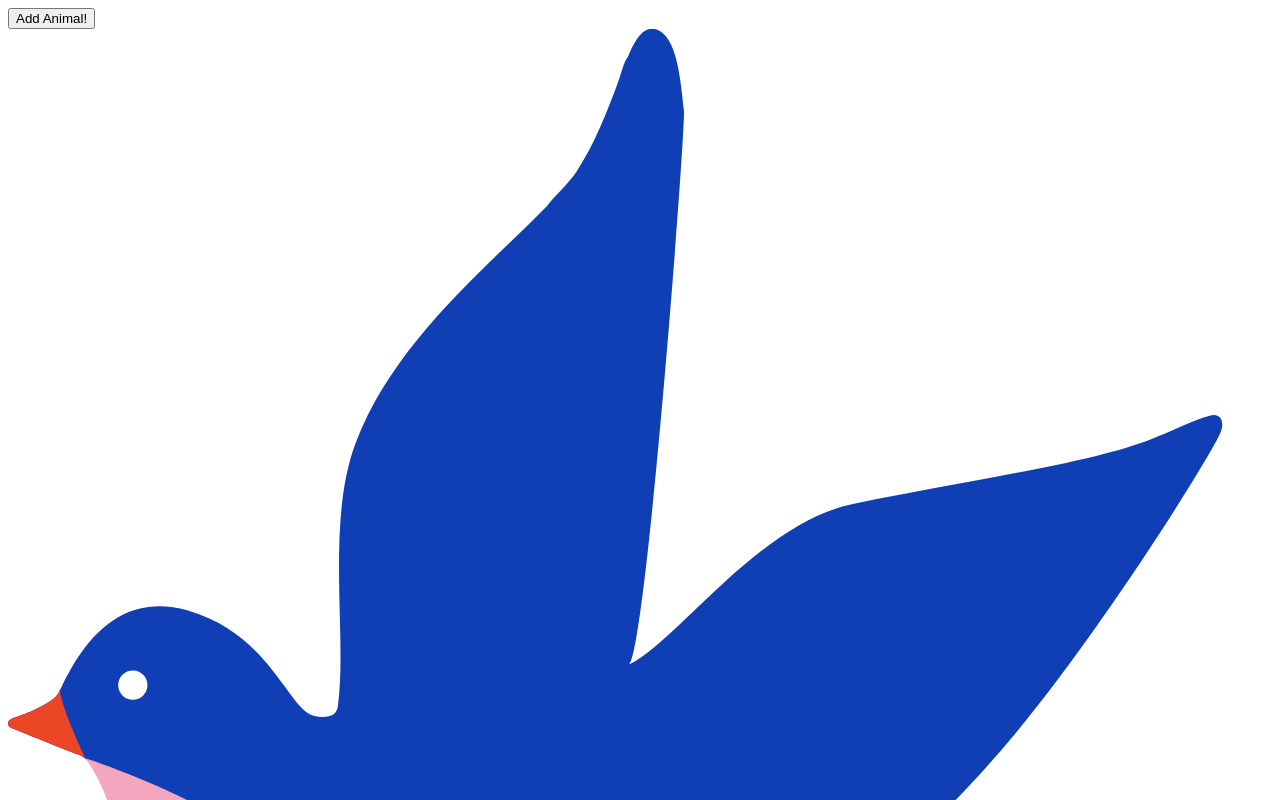
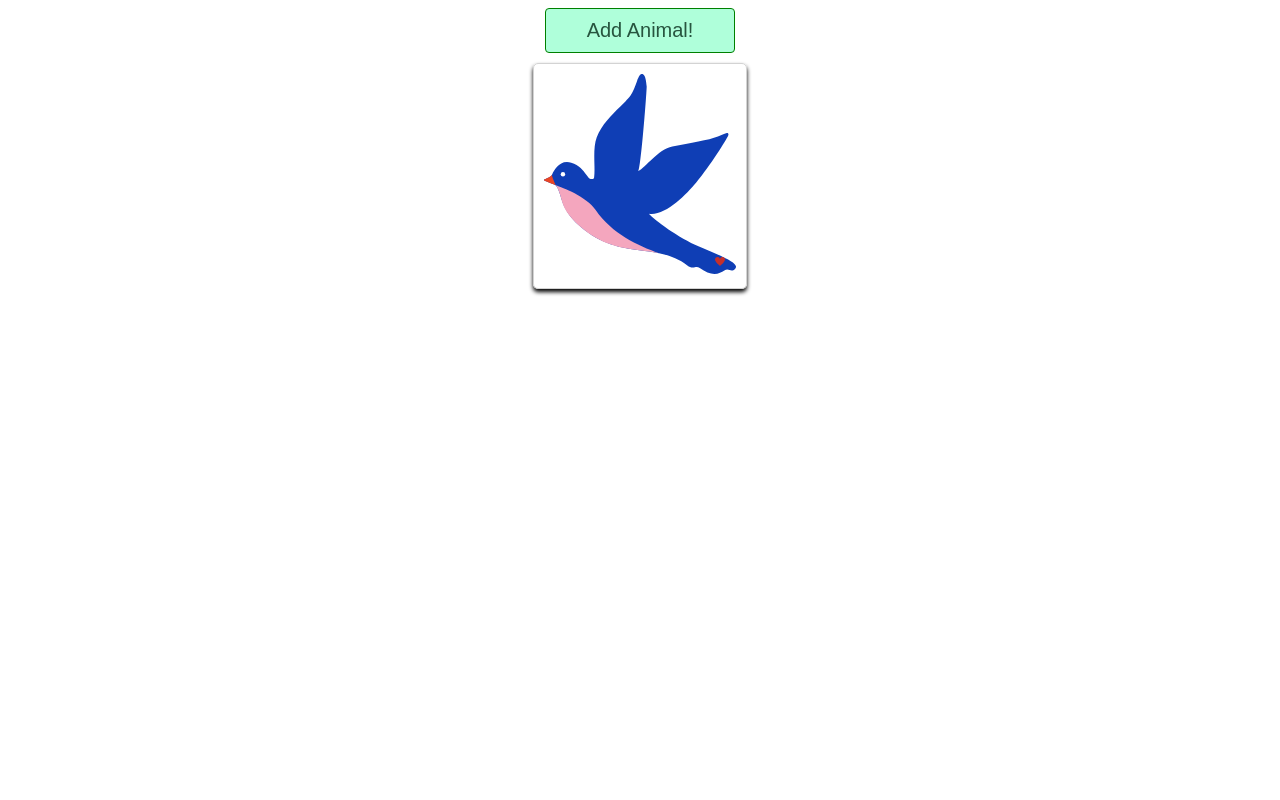
Before and after one commit to mmehtapavci/animals, a React (Create React App) app: page / in a window 1280 px wide. Both pictures are taken after a click on the button "Add Animal!". Shown: the top 800 px of the page. Built offline with nearby package versions, Linux system fonts and the light colour scheme.

Commit message:
The Project Has Been Completed
When the button was clicked with React, the process of adding animals was performed.

```diff
--- a/src/AnimalShow.css
+++ b/src/AnimalShow.css
@@ -0,0 +1,16 @@
+.animal-show{
+    position: relative;
+    border: 1px solid lightgray;
+    padding: 10px;
+    border-radius: 5px;
+    margin: 10px;
+    box-shadow: 0px 3px 4px;
+}
+.animal{
+    height: 200px;
+}
+.heart{
+    position: absolute;
+    bottom: 10%;
+    right: 10%;
+}
--- a/src/AnimalShow.js
+++ b/src/AnimalShow.js
@@ -1,3 +1,4 @@
+import './AnimalShow.css';
 import { useState } from 'react';
 import bird from './svg/bird.svg';
 import cat from './svg/cat.svg';
@@ -25,9 +26,9 @@ function AnimalShow({ type }) {
     };
 
     return (
-        <div onClick={handleClick}>
-            <img alt="animal" src={svgMap[type]} />
-            <img
+        <div className="animal-show" onClick={handleClick}>
+            <img className="animal" alt="animal" src={svgMap[type]} />
+            <img className="heart"
                 alt="heart"
                 src={heart}
                 style={{ width: 10 + 10 * clicks + 'px' }}
--- a/src/App.css
+++ b/src/App.css
@@ -0,0 +1,20 @@
+.app{
+    display:flex;
+    flex-direction: column;
+    align-items: center;
+}
+button {
+    background-color: rgb(175, 255, 218);
+    border: 1px solid green;
+    border-radius: 4px;
+    font-size: 20px;
+    padding: 10px;
+    width: 15%;
+    color: rgb(39, 85, 63);
+}
+.animal-list{
+    display: flex;
+    flex-direction: row;
+    flex-wrap: wrap;
+    justify-content: center;
+}
--- a/src/App.js
+++ b/src/App.js
@@ -1,3 +1,4 @@
+import './App.css';
 import { useState } from "react";
 import AnimalShow from "./AnimalShow";
 
@@ -16,9 +17,9 @@ function App() {
     });
 
     return (
-        <div>
+        <div className="app">
             <button onClick={handleClick}>Add Animal! </button>
-            <div>{renderedAnimals}</div>
+            <div className="animal-list">{renderedAnimals}</div>
         </div>
     );
 }
```
